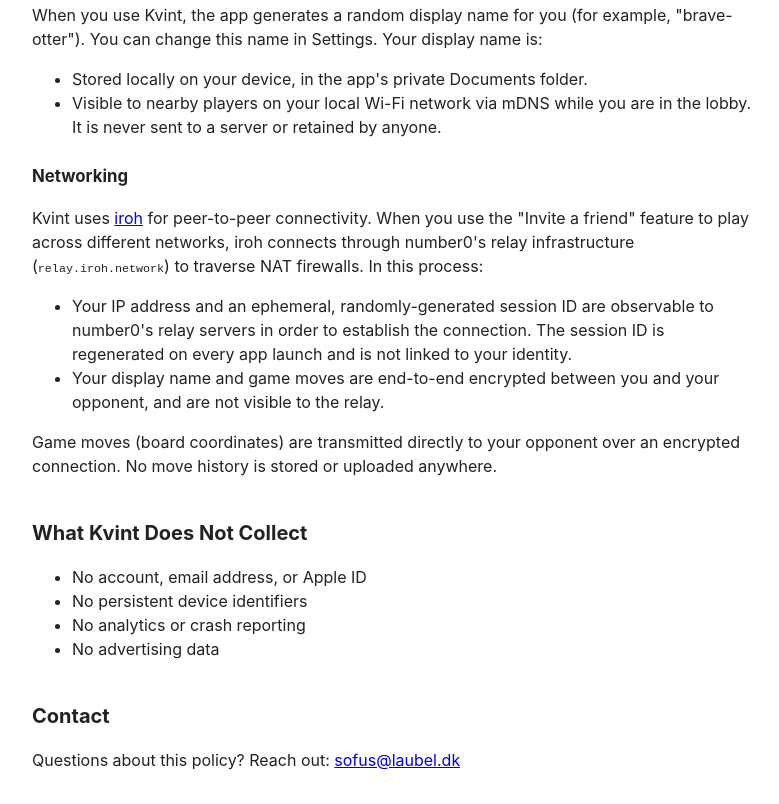
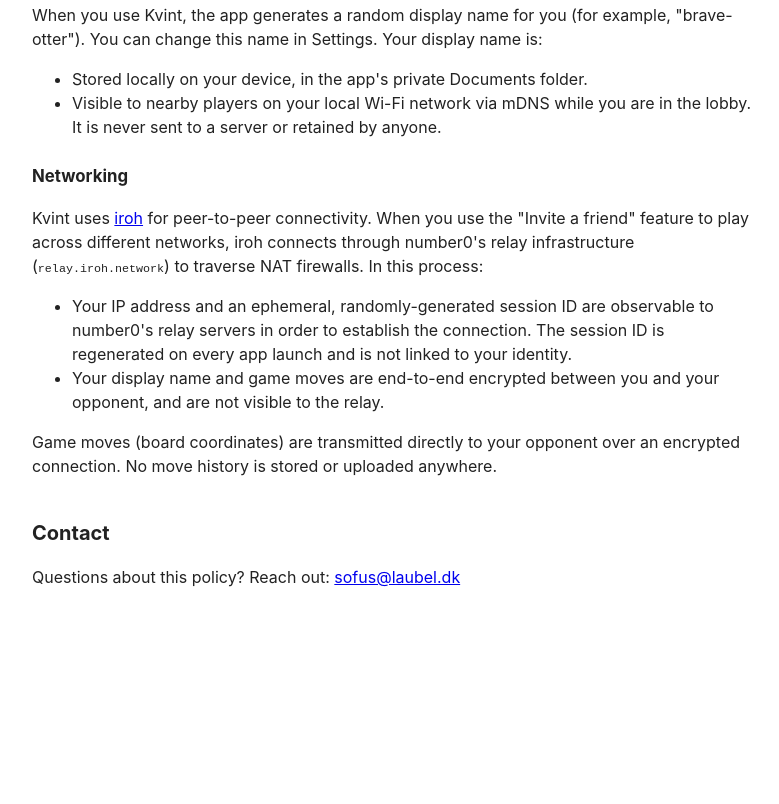
Before and after one commit to sofusl90/kvint-site, a plain HTML site: page index.html in a window 1280 px wide. Shown: the part 317-1121 px from the top of the page, without its empty margins (248-1027 px from the left). After the commit the page ends 938 px from the top, so only its background shows below. Drawn offline with Linux system fonts and the light colour scheme.

Commit message:
Drop 'does not collect' section — list of negatives is non-exhaustive and protests too much

```diff
--- a/index.html
+++ b/index.html
@@ -44,14 +44,6 @@
 </ul>
 <p>Game moves (board coordinates) are transmitted directly to your opponent over an encrypted connection. No move history is stored or uploaded anywhere.</p>
 
-<h2>What Kvint Does Not Collect</h2>
-<ul>
-  <li>No account, email address, or Apple ID</li>
-  <li>No persistent device identifiers</li>
-  <li>No analytics or crash reporting</li>
-  <li>No advertising data</li>
-</ul>
-
 <h2>Contact</h2>
 <p>Questions about this policy? Reach out: <a href="mailto:sofus@laubel.dk">sofus@laubel.dk</a></p>
 
```
